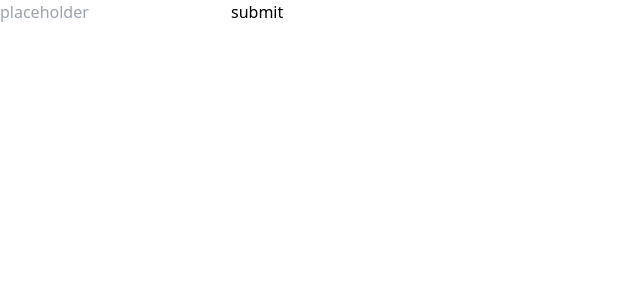
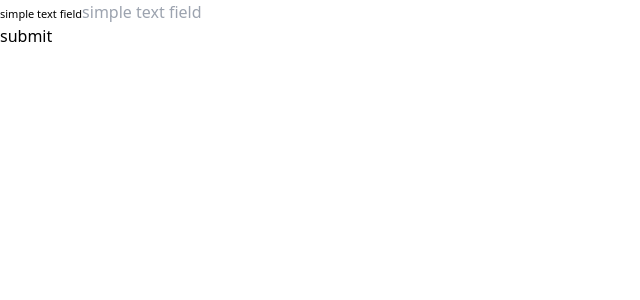
Before and after one commit to pongpanott/react-web-components, a React (Create React App) app: page / in a window 1280 px wide. Shown: the top 300 px of the page, without its empty margins (0-640 px from the left). Built offline with nearby package versions, Linux system fonts and the light colour scheme.

Commit message:
feat: implement label component

```diff
--- a/src/App.tsx
+++ b/src/App.tsx
@@ -1,7 +1,7 @@
-import AppRouter from "./router/router";
+import AppRouter from './router/router';
 
 function App() {
-	return <AppRouter />;
+  return <AppRouter />;
 }
 
 export default App;
--- /dev/null
+++ b/src/components/label/label.component.tsx
@@ -0,0 +1,24 @@
+import { cx } from '@emotion/css';
+
+type LabelProps = {
+  children: React.ReactNode;
+  size?: 'small' | 'medium' | 'large';
+};
+
+const Label = ({ children, size = 'small' }: LabelProps) => {
+  return (
+    <label
+      className={cx(
+        size === 'small' && 'text-[11px] leading-[6px]',
+        size === 'medium' && 'text-xs leading-4',
+        size === 'large' && 'text-sm leading-5',
+
+        'font-medium',
+      )}
+    >
+      {children}
+    </label>
+  );
+};
+
+export default Label;
--- a/src/components/text-field/text-field.component.tsx
+++ b/src/components/text-field/text-field.component.tsx
@@ -1,15 +1,18 @@
-import { useViewModel } from "./text-field.viewmodel";
+import Label from '../label/label.component';
+import { useViewModel } from './text-field.viewmodel';
 
 type TextFieldProps = {
   name: string;
-	type?: "text" | "email" | "password" | "search";
+  type?: 'text' | 'email' | 'password' | 'search';
+  label?: string;
   placeholder?: string;
 };
 
 const TextField = ({
   name,
-	type = "text",
-	placeholder = "placeholder",
+  type = 'text',
+  label,
+  placeholder = 'placeholder',
 }: TextFieldProps) => {
   const { input, errorMessage, isShowError } = useViewModel({
     name,
@@ -17,10 +20,11 @@ const TextField = ({
   });
 
   return (
-		<>
+    <div>
+      {label && <Label>{label}</Label>}
       <input placeholder={placeholder} {...input} />
       {isShowError && errorMessage}
-		</>
+    </div>
   );
 };
 
--- a/src/pages/text-field/text-field.page.tsx
+++ b/src/pages/text-field/text-field.page.tsx
@@ -1,6 +1,6 @@
-import { Form } from "react-final-form";
-import TextField from "../../components/text-field/text-field.component";
-import { useViewModel } from "./text-field-page.viewmodel";
+import { Form } from 'react-final-form';
+import TextField from '../../components/text-field/text-field.component';
+import { useViewModel } from './text-field-page.viewmodel';
 
 const TextFieldPage = () => {
   const { validate, onSubmit } = useViewModel();
@@ -12,7 +12,11 @@ const TextFieldPage = () => {
         validate={validate}
         render={({ handleSubmit }) => (
           <form onSubmit={handleSubmit}>
-						<TextField name="simpleText" />
+            <TextField
+              name="simpleText"
+              label="simple text field"
+              placeholder="simple text field"
+            />
 
             <button type="submit">submit</button>
           </form>
```
Lines whose indentation alone changed are shown as unchanged.
